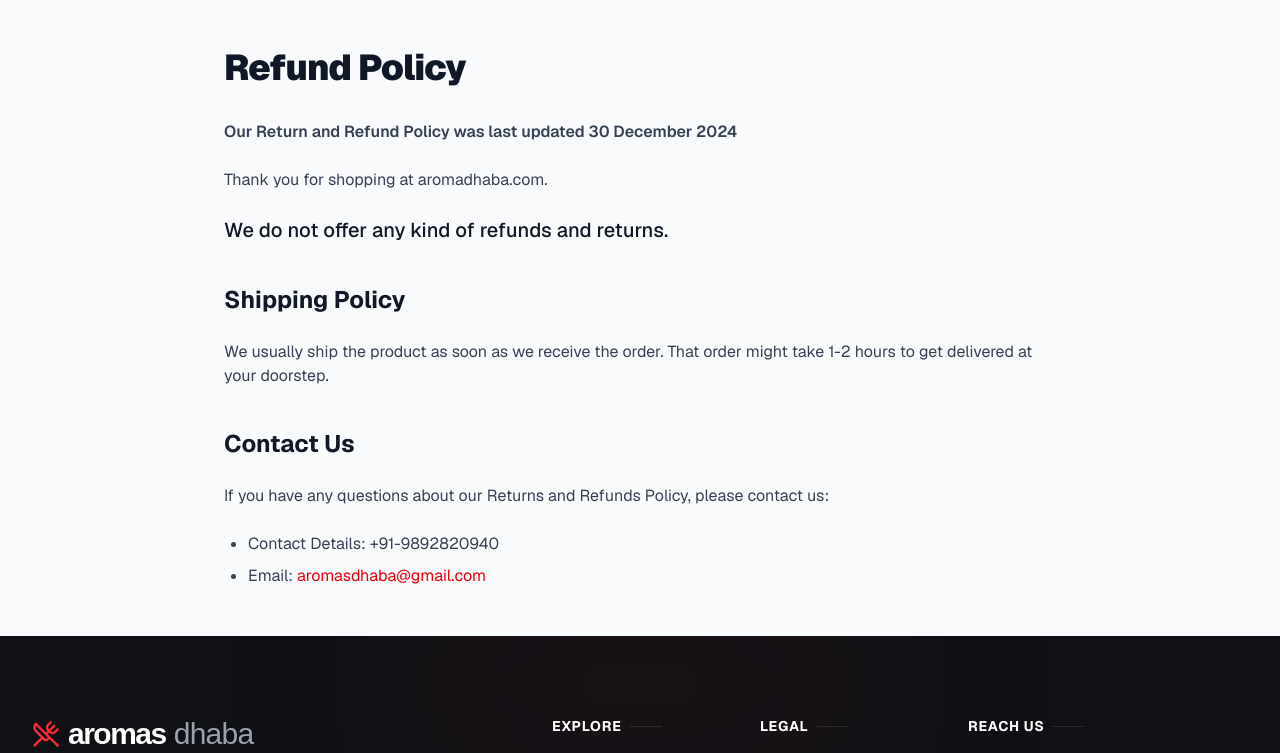
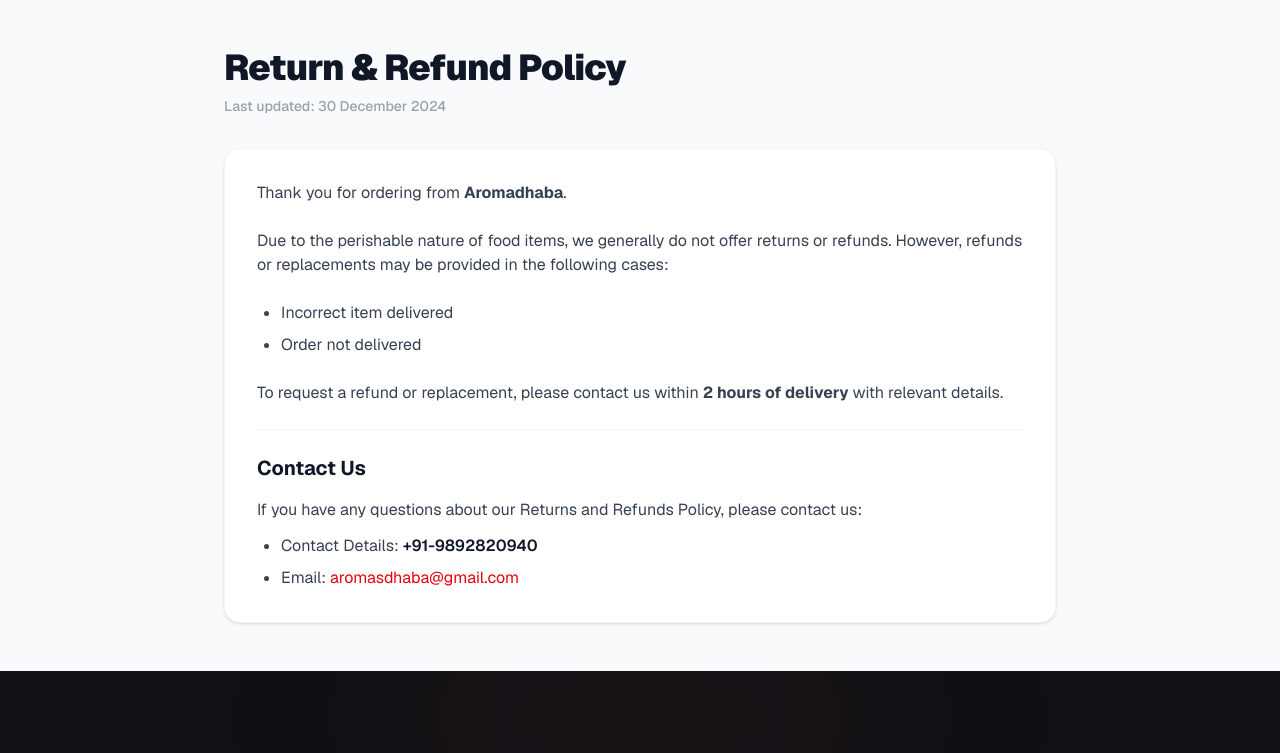
Before and after one commit to rahuldara09/aromas, a Next.js app: page /legal/refund-policy in a window 1280 px wide. Shown: the top 753 px of the page. Built offline with nearby package versions, Linux system fonts and the light colour scheme; no server answers.

Commit message:
fix: update refund policy with correct content

```diff
--- a/src/app/legal/refund-policy/page.tsx
+++ b/src/app/legal/refund-policy/page.tsx
@@ -3,24 +3,34 @@
 export default function RefundPolicy() {
     return (
         <div className="max-w-4xl mx-auto px-4 py-12 sm:px-6 lg:px-8">
-            <h1 className="text-4xl font-black text-gray-900 tracking-tight mb-8">Refund Policy</h1>
+            <h1 className="text-4xl font-black text-gray-900 tracking-tight mb-2">Return &amp; Refund Policy</h1>
+            <p className="text-sm text-gray-400 font-medium mb-8">Last updated: 30 December 2024</p>
 
-            <div className="prose prose-gray max-w-none text-gray-700 space-y-6">
-                <p className="font-semibold">Our Return and Refund Policy was last updated 30 December 2024</p>
+            <div className="prose prose-gray max-w-none text-gray-700 bg-white p-8 rounded-2xl shadow-sm border border-gray-100 space-y-6">
+                <p>Thank you for ordering from <strong>Aromadhaba</strong>.</p>
 
-                <p>Thank you for shopping at aromadhaba.com.</p>
+                <p>
+                    Due to the perishable nature of food items, we generally do not offer returns or refunds.
+                    However, refunds or replacements may be provided in the following cases:
+                </p>
 
-                <p className="text-xl font-medium text-gray-900">We do not offer any kind of refunds and returns.</p>
+                <ul className="list-disc pl-6 space-y-2">
+                    <li>Incorrect item delivered</li>
+                    <li>Order not delivered</li>
+                </ul>
 
-                <h2 className="text-2xl font-bold text-gray-900 mt-10">Shipping Policy</h2>
-                <p>We usually ship the product as soon as we receive the order. That order might take 1-2 hours to get delivered at your doorstep.</p>
+                <p>
+                    To request a refund or replacement, please contact us within <strong>2 hours of delivery</strong> with relevant details.
+                </p>
 
-                <h2 className="text-2xl font-bold text-gray-900 mt-10">Contact Us</h2>
-                <p>If you have any questions about our Returns and Refunds Policy, please contact us:</p>
-                <ul className="list-disc pl-6 space-y-2">
-                    <li>Contact Details: +91-9892820940</li>
-                    <li>Email: <a href="mailto:aromasdhaba@gmail.com" className="text-red-600 hover:underline">aromasdhaba@gmail.com</a></li>
-                </ul>
+                <div className="pt-6 border-t border-gray-100">
+                    <h2 className="text-xl font-bold text-gray-900 mb-4">Contact Us</h2>
+                    <p>If you have any questions about our Returns and Refunds Policy, please contact us:</p>
+                    <ul className="list-disc pl-6 space-y-2 mt-3">
+                        <li>Contact Details: <a href="tel:+919892820940" className="text-gray-900 font-semibold hover:text-red-600 transition-colors">+91-9892820940</a></li>
+                        <li>Email: <a href="mailto:aromasdhaba@gmail.com" className="text-red-600 hover:underline">aromasdhaba@gmail.com</a></li>
+                    </ul>
+                </div>
             </div>
         </div>
     );
```
